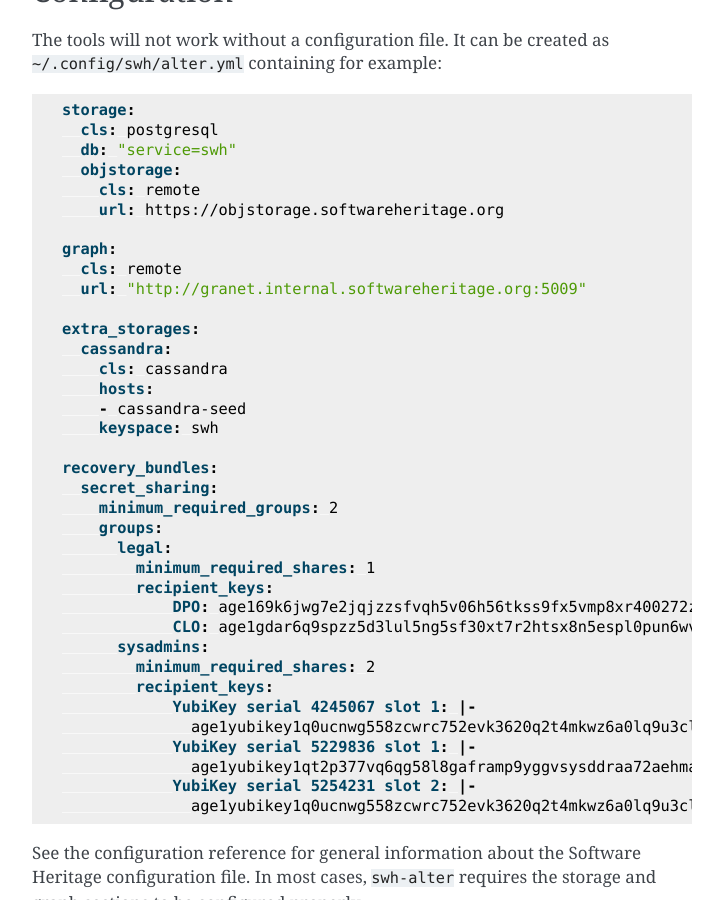
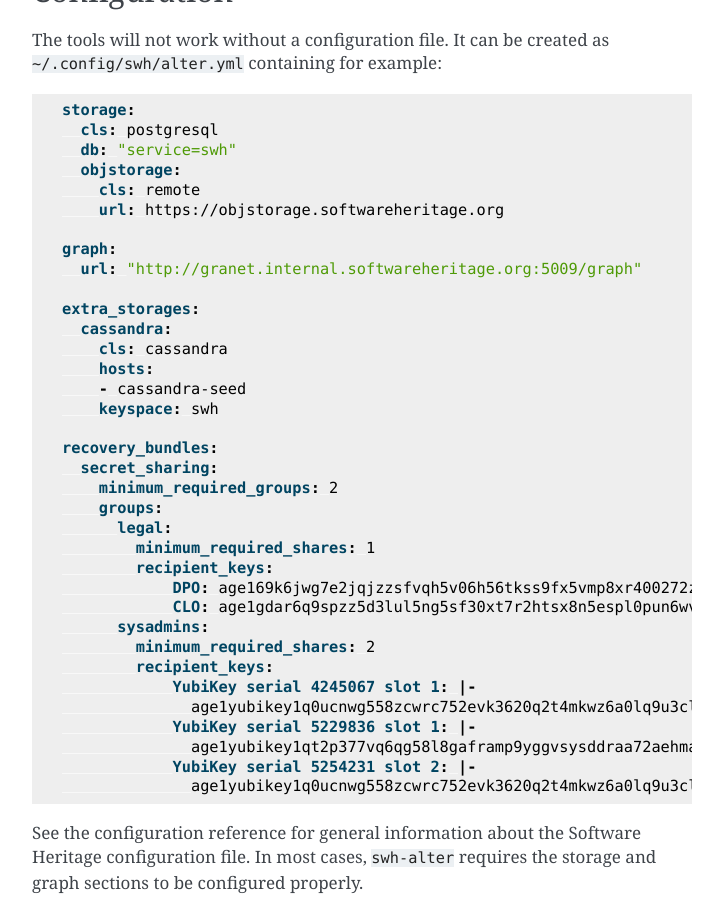
Before and after one commit to SoftwareHeritage/swh-alter, a Sphinx documentation site: the page built from docs/usage.rst, in a window 1280 px wide and 900 px high, scrolled down 755 px. Shown: the whole window, without its empty margins (388-1111 px from the left). Built offline with Sphinx 7.4.7, drawn with Linux system fonts in a browser that asks for light colours.

Commit message:
Fix default configuration and examples for the graph
The URL should contain `/graph` to work.

As we always use RemoteGraphClient, we also should not have a `cls`
entry in the configuration for the graph client.

```diff
--- a/docs/usage.rst
+++ b/docs/usage.rst
@@ -46,8 +46,7 @@
         url: https://objstorage.softwareheritage.org
 
     graph:
-      cls: remote
-      url: "http://granet.internal.softwareheritage.org:5009"
+      url: "http://granet.internal.softwareheritage.org:5009/graph"
 
     extra_storages:
       cassandra:
```
Also changed, not shown: 1 other file.
